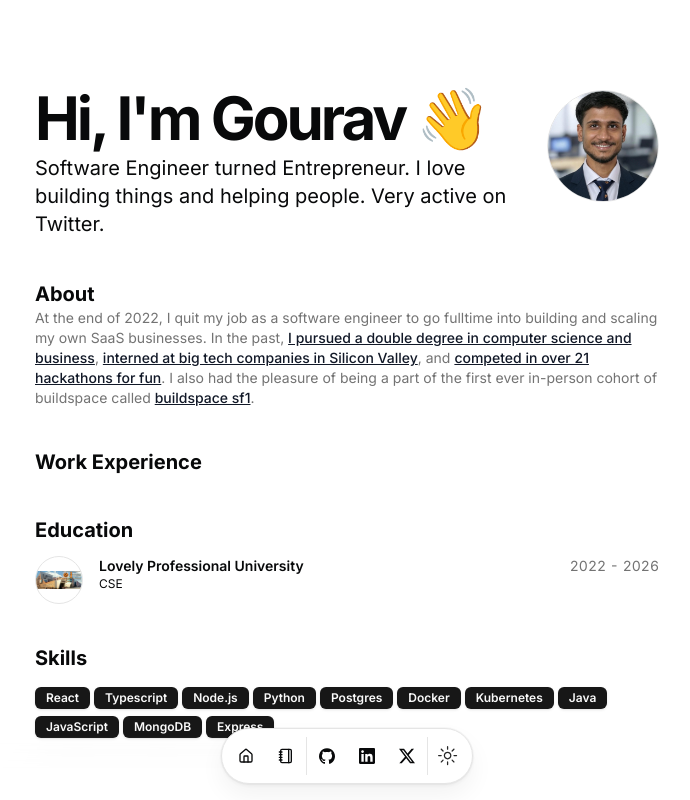
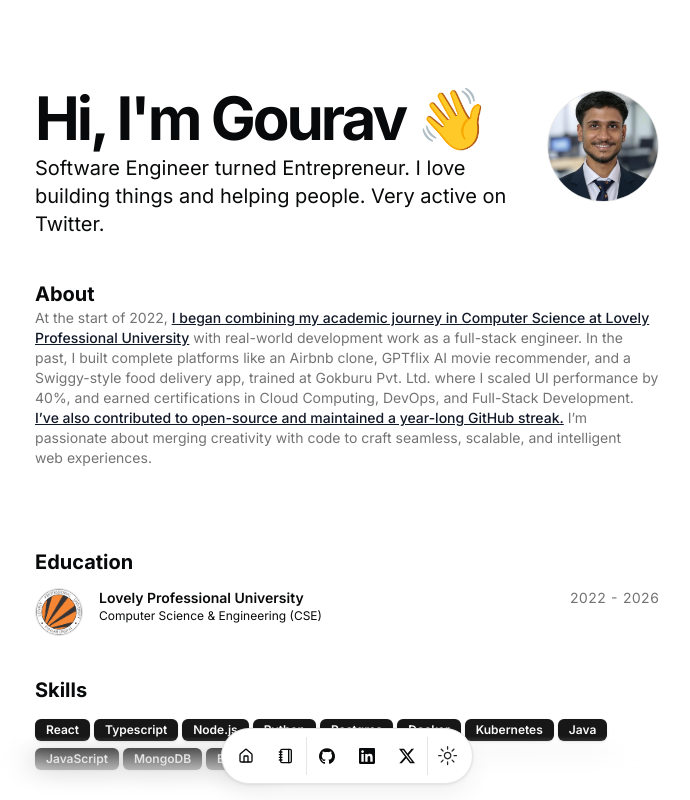
Before and after one commit to GouravSittam/Portfolio, a Next.js app: page / in a window 1280 px wide. Shown: the top 800 px of the page, without its empty margins (293-983 px from the left). Built offline with nearby package versions, Linux system fonts and the light colour scheme.

Commit message:
Refactor code structure for improved readability and maintainability

```diff
--- a/src/app/page.tsx
+++ b/src/app/page.tsx
@@ -51,9 +51,9 @@
       </section>
       <section id="work">
         <div className="flex min-h-0 flex-col gap-y-3">
-          <BlurFade delay={BLUR_FADE_DELAY * 5}>
-            <h2 className="text-xl font-bold">Work Experience</h2>
-          </BlurFade>
+          {/* <BlurFade delay={BLUR_FADE_DELAY * 5}> */}
+            {/* <h2 className="text-xl font-bold">Work Experience</h2> */}
+          {/* </BlurFade> */}
           {/* {DATA.work.map((work, id) => (
             <BlurFade
               key={work.company}
--- a/src/data/resume.tsx
+++ b/src/data/resume.tsx
@@ -10,7 +10,8 @@
   description:
     "Software Engineer turned Entrepreneur. I love building things and helping people. Very active on Twitter.",
   summary:
-    "At the end of 2022, I quit my job as a software engineer to go fulltime into building and scaling my own SaaS businesses. In the past, [I pursued a double degree in computer science and business](/#education), [interned at big tech companies in Silicon Valley](https://www.youtube.com/watch?v=d-LJ2e5qKdE), and [competed in over 21 hackathons for fun](/#hackathons). I also had the pleasure of being a part of the first ever in-person cohort of buildspace called [buildspace sf1](https://buildspace.so/sf1).",
+    // "At the end of 2022, I quit my job as a software engineer to go fulltime into building and scaling my own SaaS businesses. In the past, [I pursued a double degree in computer science and business](/#education), [interned at big tech companies in Silicon Valley](https://www.youtube.com/watch?v=d-LJ2e5qKdE), and [competed in over 21 hackathons for fun](/#hackathons). I also had the pleasure of being a part of the first ever in-person cohort of buildspace called [buildspace sf1](https://buildspace.so/sf1).",
+    "At the start of 2022, [I began combining my academic journey in Computer Science at Lovely Professional University](/#education) with real-world development work as a full-stack engineer. In the past, I built complete platforms like an Airbnb clone, GPTflix AI movie recommender, and a Swiggy-style food delivery app, trained at Gokburu Pvt. Ltd. where I scaled UI performance by 40%, and earned certifications in Cloud Computing, DevOps, and Full-Stack Development. [I’ve also contributed to open-source and maintained a year-long GitHub streak.](https://github.com/GouravSittam) I’m passionate about merging creativity with code to craft seamless, scalable, and intelligent web experiences.",
   avatarUrl: "/G.jpeg",
   skills: [
     "React",
@@ -150,8 +151,8 @@
     {
       school: "Lovely Professional University",
       href: "https://www.lpu.in/",
-      degree: "CSE",
-      logoUrl: "/LPU.jpg",
+      degree: "Computer Science & Engineering (CSE)",
+      logoUrl: "/lpu.png",
       start: "2022",
       end: "2026",
     },
```
Also changed, not shown: public/lpu.png (added).
